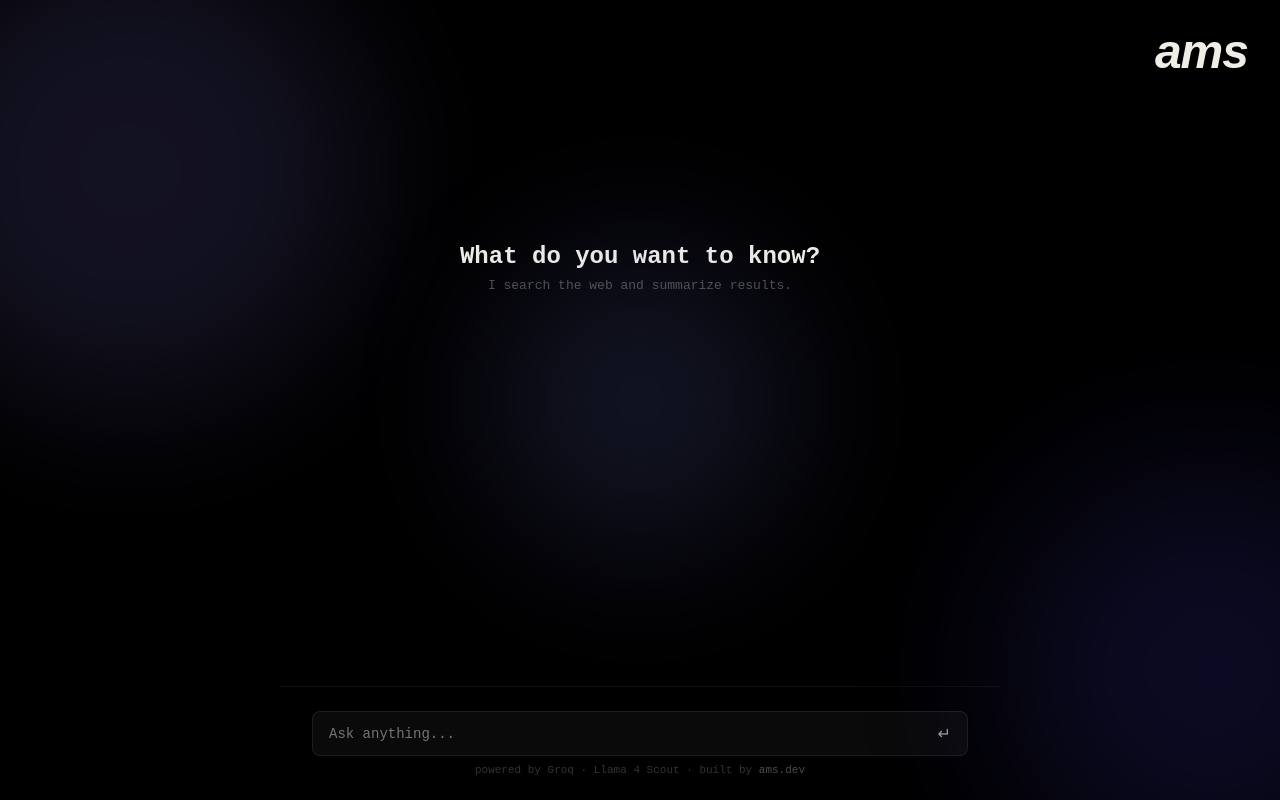
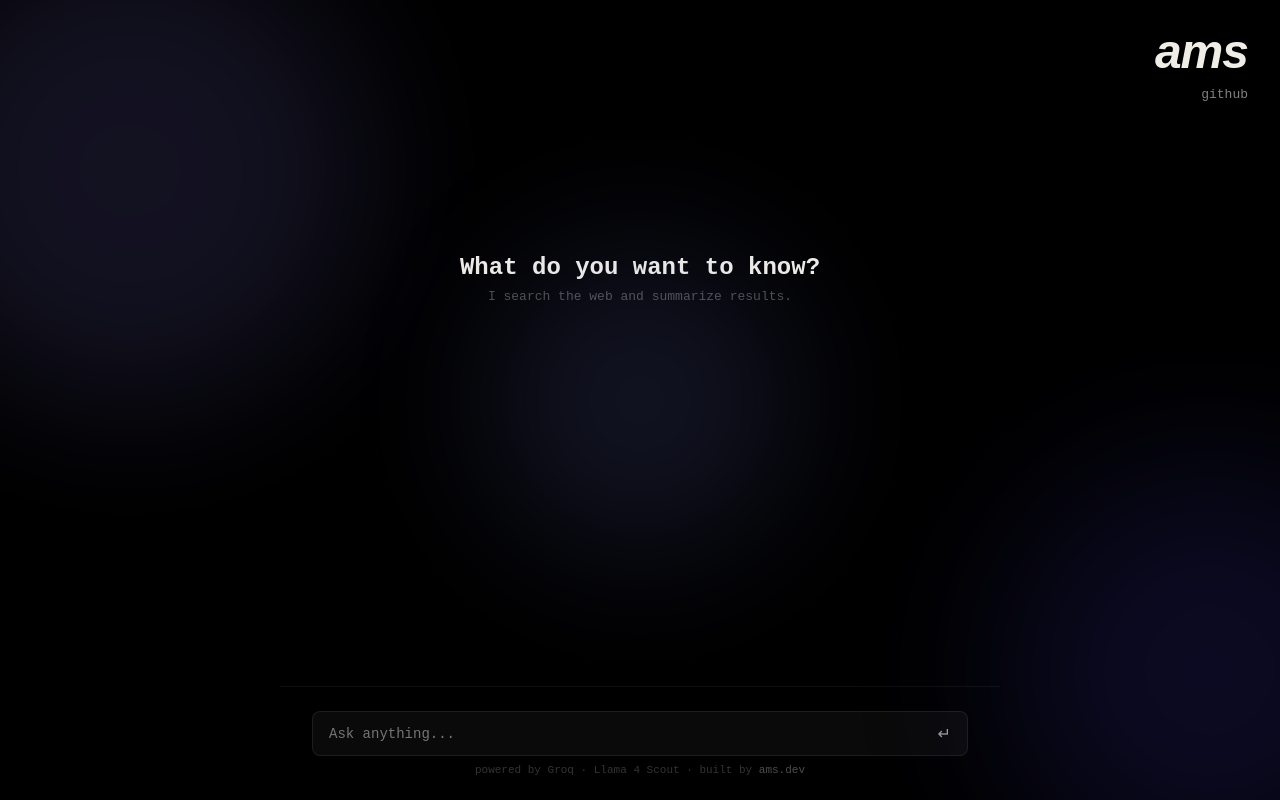
Before and after one commit to andinalloldtales/ai-research-assistant, a React (Vite) app: page / in a window 1280 px wide. Built offline with nearby package versions, Linux system fonts and the light colour scheme.

Commit message:
Add Github Link

```diff
--- a/src/App.jsx
+++ b/src/App.jsx
@@ -60,8 +60,14 @@ const App = () => {
           <div className="blob blob-3" />
       </div>
 
-      <div style={{ display: "flex", justifyContent: "flex-end", padding: "24px 32px 0" }}>
-          <h1 style={{ fontSize: "48px", fontStyle: "italic", fontWeight: 700, letterSpacing: "-1px", marginBottom: "12px", fontFamily: "sans-serif" }}>ams</h1>
+      <div style={{ display: "flex", flexDirection: "column", alignItems: "flex-end", padding: "24px 32px 0" }}>
+          <h1 style={{ fontSize: "48px", fontStyle: "italic", fontWeight: 700, letterSpacing: "-1px", marginBottom: "8px", fontFamily: "sans-serif" }}>ams</h1>
+          <a href="https://github.com/andinalloldtales" target="_blank" rel="noreferrer"
+              style={{ color: "rgba(255,255,255,0.5)", fontSize: "13px", textDecoration: "none" }}
+              onMouseEnter={e => e.target.style.color = "#fff"}
+              onMouseLeave={e => e.target.style.color = "rgba(255,255,255,0.5)"}>
+              github
+          </a>
       </div>
       {/* messages */}
       <div style={{ flex: 1, overflowY: "auto", padding: "32px", maxWidth: "720px", width: "100%", margin: "0 auto" }}>
```
Lines whose indentation alone changed are shown as unchanged.
